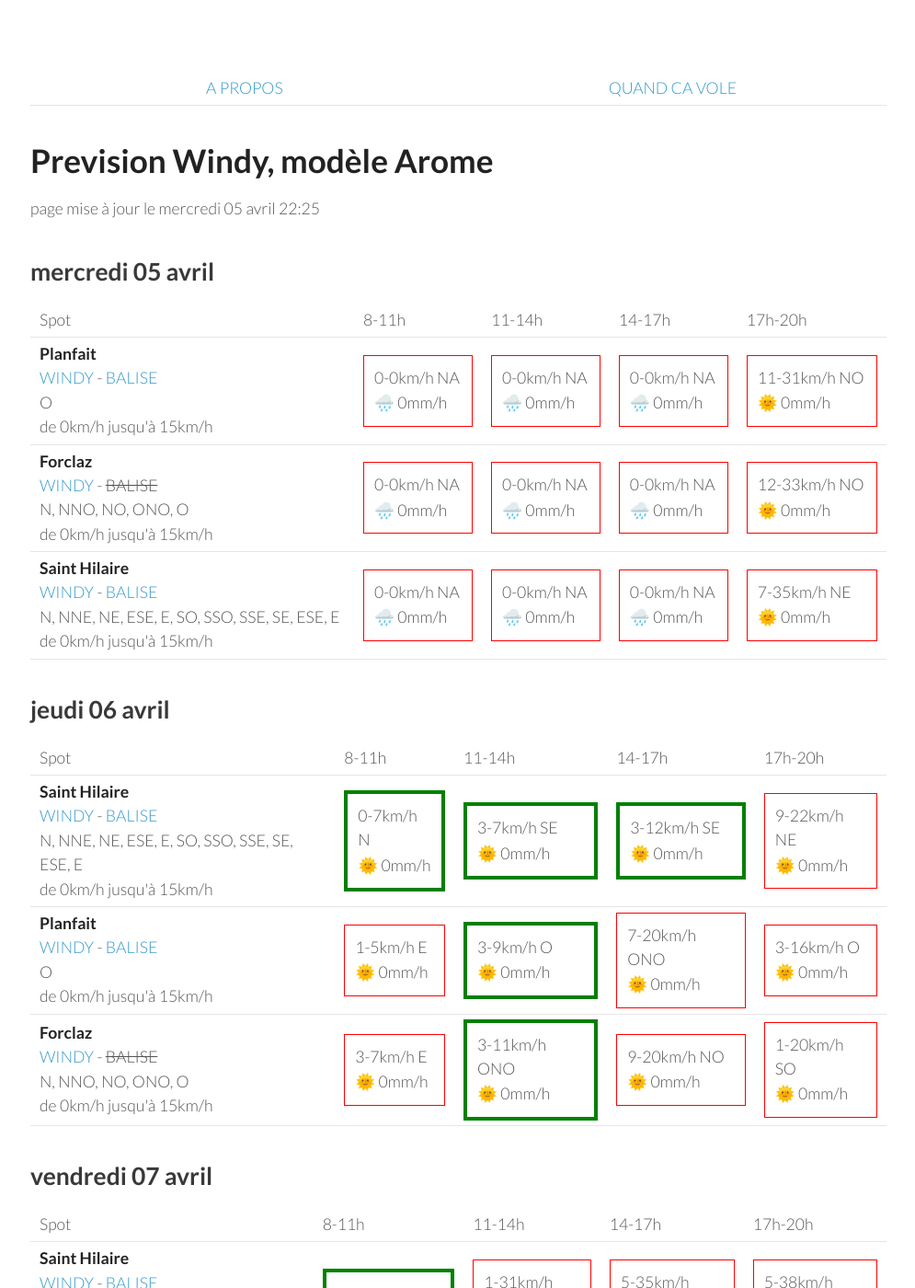
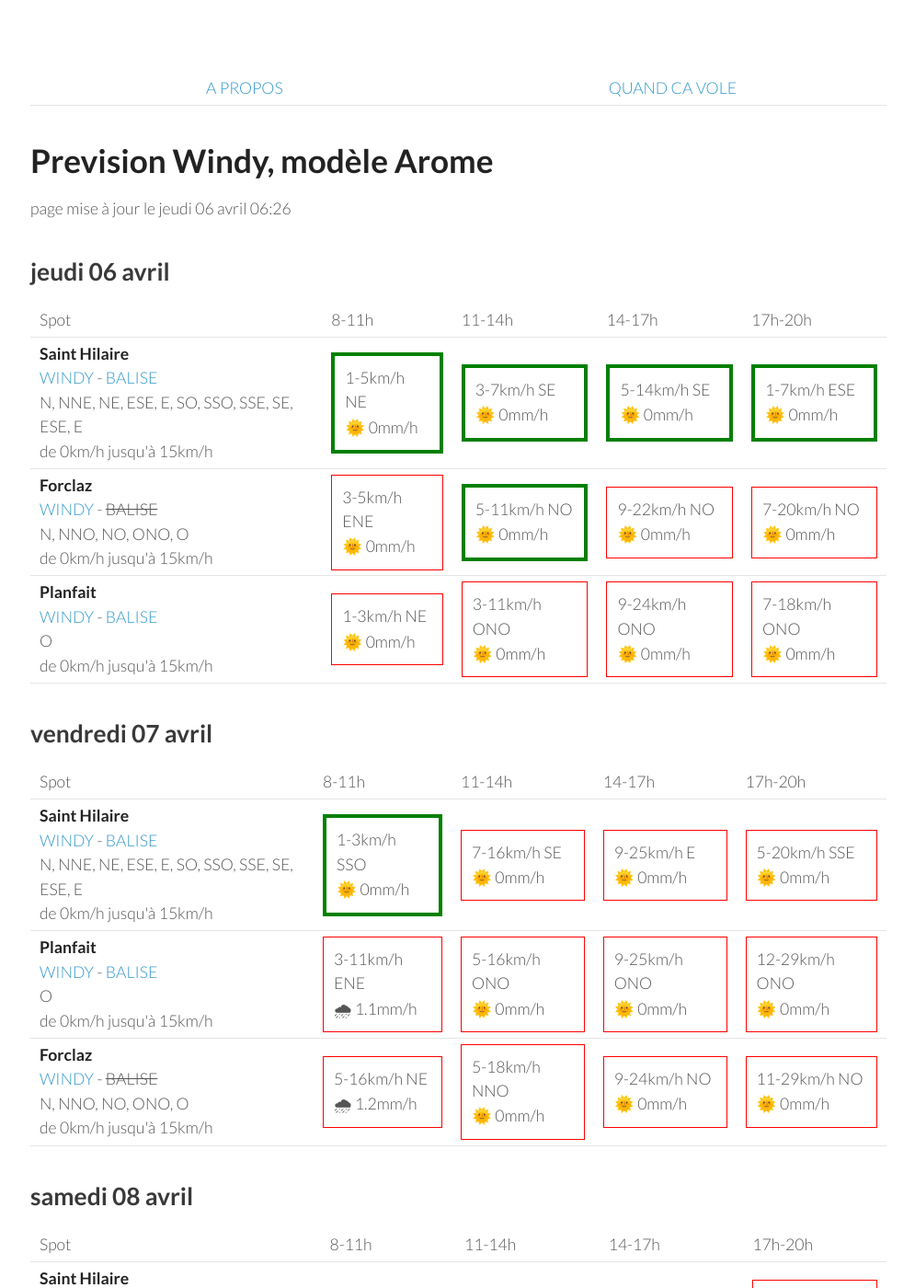
Before and after one commit to parapente-dans-le-nord/parapente-dans-le-nord.github.io, a Jekyll site: the page built from alpes_nord.markdown, in a window 1280 px wide and 1400 px high. Shown: the whole window at 92% size, without its empty margins (25-1020 px from the left). Built offline with Jekyll 4.4.1, drawn with Linux system fonts in a browser that asks for light colours; some of the changed text lies outside the part shown.

Commit message:
update index.markdown

```diff
--- a/alpes_nord.markdown
+++ b/alpes_nord.markdown
@@ -7,51 +7,8 @@ title:  "Tous les spots"
 {: .links}
 
 # Prevision Windy, modèle Arome
-page mise à jour le mercredi 05 avril 22:25
+page mise à jour le jeudi 06 avril 06:26
 
-## mercredi 05 avril
-
-{::nomarkdown}
-<table>
-  <tbody>
-    <tr>
-      <td>Spot</td>
-      <td>8-11h</td>
-      <td>11-14h</td>
-      <td>14-17h</td>
-      <td>17h-20h</td>
-    </tr>
-<tr>
-        <td><strong>Planfait</strong><br><a href="https://windy.com/45.853/6.223?45.415,6.223,8">WINDY</a> - <span class=""><a href="https://www.openwindmap.org/PP496">BALISE</a> </span><br> <span class="vent-favorable">O</span><br><span class="force-vent">de 0km/h jusqu'à 15km/h</span> </td>
-
-            <td><div class="not-flyable"><p>0-0km/h NA</p><p>🌧️ 0mm/h</p></div></td>
-            <td><div class="not-flyable"><p>0-0km/h NA</p><p>🌧️ 0mm/h</p></div></td>
-            <td><div class="not-flyable"><p>0-0km/h NA</p><p>🌧️ 0mm/h</p></div></td>
-            <td><div class="not-flyable"><p>11-31km/h NO</p><p>🌞 0mm/h</p></div></td>
-
-    </tr>
-<tr>
-        <td><strong>Forclaz</strong><br><a href="https://windy.com/45.814/6.247?45.375,6.246,8,m:eVwaglz">WINDY</a> - <span class="no-balise"> BALISE </span><br> <span class="vent-favorable">N, NNO, NO, ONO, O</span><br><span class="force-vent">de 0km/h jusqu'à 15km/h</span> </td>
-
-            <td><div class="not-flyable"><p>0-0km/h NA</p><p>🌧️ 0mm/h</p></div></td>
-            <td><div class="not-flyable"><p>0-0km/h NA</p><p>🌧️ 0mm/h</p></div></td>
-            <td><div class="not-flyable"><p>0-0km/h NA</p><p>🌧️ 0mm/h</p></div></td>
-            <td><div class="not-flyable"><p>12-33km/h NO</p><p>🌞 0mm/h</p></div></td>
-
-    </tr>
-<tr>
-        <td><strong>Saint Hilaire</strong><br><a href="https://windy.com/45.307/5.888?45.087,5.889,9,m:eUFagkX">WINDY</a> - <span class=""><a href="http://www.balisemeteo.com/balise.php?idBalise=61">BALISE</a> </span><br> <span class="vent-favorable">N, NNE, NE, ESE, E, SO, SSO, SSE, SE, ESE, E</span><br><span class="force-vent">de 0km/h jusqu'à 15km/h</span> </td>
-
-            <td><div class="not-flyable"><p>0-0km/h NA</p><p>🌧️ 0mm/h</p></div></td>
-            <td><div class="not-flyable"><p>0-0km/h NA</p><p>🌧️ 0mm/h</p></div></td>
-            <td><div class="not-flyable"><p>0-0km/h NA</p><p>🌧️ 0mm/h</p></div></td>
-            <td><div class="not-flyable"><p>7-35km/h NE</p><p>🌞 0mm/h</p></div></td>
-
-    </tr>
-
-</tbody>
-</table>
-{:/}
 ## jeudi 06 avril
 
 {::nomarkdown}
@@ -67,30 +24,30 @@ page mise à jour le mercredi 05 avril 22:25
 <tr>
         <td><strong>Saint Hilaire</strong><br><a href="https://windy.com/45.307/5.888?45.087,5.889,9,m:eUFagkX">WINDY</a> - <span class=""><a href="http://www.balisemeteo.com/balise.php?idBalise=61">BALISE</a> </span><br> <span class="vent-favorable">N, NNE, NE, ESE, E, SO, SSO, SSE, SE, ESE, E</span><br><span class="force-vent">de 0km/h jusqu'à 15km/h</span> </td>
 
-            <td><div class="flyable"><p>0-7km/h N</p><p>🌞 0mm/h</p></div></td>
+            <td><div class="flyable"><p>1-5km/h NE</p><p>🌞 0mm/h</p></div></td>
             <td><div class="flyable"><p>3-7km/h SE</p><p>🌞 0mm/h</p></div></td>
-            <td><div class="flyable"><p>3-12km/h SE</p><p>🌞 0mm/h</p></div></td>
-            <td><div class="not-flyable"><p>9-22km/h NE</p><p>🌞 0mm/h</p></div></td>
+            <td><div class="flyable"><p>5-14km/h SE</p><p>🌞 0mm/h</p></div></td>
+            <td><div class="flyable"><p>1-7km/h ESE</p><p>🌞 0mm/h</p></div></td>
+
+
+    </tr>
+<tr>
+        <td><strong>Forclaz</strong><br><a href="https://windy.com/45.814/6.247?45.375,6.246,8,m:eVwaglz">WINDY</a> - <span class="no-balise"> BALISE </span><br> <span class="vent-favorable">N, NNO, NO, ONO, O</span><br><span class="force-vent">de 0km/h jusqu'à 15km/h</span> </td>
+
+            <td><div class="not-flyable"><p>3-5km/h ENE</p><p>🌞 0mm/h</p></div></td>
+            <td><div class="flyable"><p>5-11km/h NO</p><p>🌞 0mm/h</p></div></td>
+            <td><div class="not-flyable"><p>9-22km/h NO</p><p>🌞 0mm/h</p></div></td>
+            <td><div class="not-flyable"><p>7-20km/h NO</p><p>🌞 0mm/h</p></div></td>
 
 
     </tr>
 <tr>
         <td><strong>Planfait</strong><br><a href="https://windy.com/45.853/6.223?45.415,6.223,8">WINDY</a> - <span class=""><a href="https://www.openwindmap.org/PP496">BALISE</a> </span><br> <span class="vent-favorable">O</span><br><span class="force-vent">de 0km/h jusqu'à 15km/h</span> </td>
 
-            <td><div class="not-flyable"><p>1-5km/h E</p><p>🌞 0mm/h</p></div></td>
-            <td><div class="flyable"><p>3-9km/h O</p><p>🌞 0mm/h</p></div></td>
-            <td><div class="not-flyable"><p>7-20km/h ONO</p><p>🌞 0mm/h</p></div></td>
-            <td><div class="not-flyable"><p>3-16km/h O</p><p>🌞 0mm/h</p></div></td>
-
-
-    </tr>
-<tr>
-        <td><strong>Forclaz</strong><br><a href="https://windy.com/45.814/6.247?45.375,6.246,8,m:eVwaglz">WINDY</a> - <span class="no-balise"> BALISE </span><br> <span class="vent-favorable">N, NNO, NO, ONO, O</span><br><span class="force-vent">de 0km/h jusqu'à 15km/h</span> </td>
-
-            <td><div class="not-flyable"><p>3-7km/h E</p><p>🌞 0mm/h</p></div></td>
-            <td><div class="flyable"><p>3-11km/h ONO</p><p>🌞 0mm/h</p></div></td>
-            <td><div class="not-flyable"><p>9-20km/h NO</p><p>🌞 0mm/h</p></div></td>
-            <td><div class="not-flyable"><p>1-20km/h SO</p><p>🌞 0mm/h</p></div></td>
+            <td><div class="not-flyable"><p>1-3km/h NE</p><p>🌞 0mm/h</p></div></td>
+            <td><div class="not-flyable"><p>3-11km/h ONO</p><p>🌞 0mm/h</p></div></td>
+            <td><div class="not-flyable"><p>9-24km/h ONO</p><p>🌞 0mm/h</p></div></td>
+            <td><div class="not-flyable"><p>7-18km/h ONO</p><p>🌞 0mm/h</p></div></td>
 
 
     </tr>
@@ -114,29 +71,29 @@ page mise à jour le mercredi 05 avril 22:25
         <td><strong>Saint Hilaire</strong><br><a href="https://windy.com/45.307/5.888?45.087,5.889,9,m:eUFagkX">WINDY</a> - <span class=""><a href="http://www.balisemeteo.com/balise.php?idBalise=61">BALISE</a> </span><br> <span class="vent-favorable">N, NNE, NE, ESE, E, SO, SSO, SSE, SE, ESE, E</span><br><span class="force-vent">de 0km/h jusqu'à 15km/h</span> </td>
 
             <td><div class="flyable"><p>1-3km/h SSO</p><p>🌞 0mm/h</p></div></td>
-            <td><div class="not-flyable"><p>1-31km/h SSO</p><p>🌧 4.6mm/h</p></div></td>
-            <td><div class="not-flyable"><p>5-35km/h NNO</p><p>🌧 0.5mm/h</p></div></td>
-            <td><div class="not-flyable"><p>5-38km/h NNO</p><p>🌧 0.4mm/h</p></div></td>
+            <td><div class="not-flyable"><p>7-16km/h SE</p><p>🌞 0mm/h</p></div></td>
+            <td><div class="not-flyable"><p>9-25km/h E</p><p>🌞 0mm/h</p></div></td>
+            <td><div class="not-flyable"><p>5-20km/h SSE</p><p>🌞 0mm/h</p></div></td>
+
+
+    </tr>
+<tr>
+        <td><strong>Planfait</strong><br><a href="https://windy.com/45.853/6.223?45.415,6.223,8">WINDY</a> - <span class=""><a href="https://www.openwindmap.org/PP496">BALISE</a> </span><br> <span class="vent-favorable">O</span><br><span class="force-vent">de 0km/h jusqu'à 15km/h</span> </td>
+
+            <td><div class="not-flyable"><p>3-11km/h ENE</p><p>🌧 1.1mm/h</p></div></td>
+            <td><div class="not-flyable"><p>5-16km/h ONO</p><p>🌞 0mm/h</p></div></td>
+            <td><div class="not-flyable"><p>9-25km/h ONO</p><p>🌞 0mm/h</p></div></td>
+            <td><div class="not-flyable"><p>12-29km/h ONO</p><p>🌞 0mm/h</p></div></td>
 
 
     </tr>
 <tr>
         <td><strong>Forclaz</strong><br><a href="https://windy.com/45.814/6.247?45.375,6.246,8,m:eVwaglz">WINDY</a> - <span class="no-balise"> BALISE </span><br> <span class="vent-favorable">N, NNO, NO, ONO, O</span><br><span class="force-vent">de 0km/h jusqu'à 15km/h</span> </td>
 
-            <td><div class="flyable"><p>5-11km/h N</p><p>🌞 0mm/h</p></div></td>
-            <td><div class="not-flyable"><p>1-29km/h S</p><p>🌧 3.9mm/h</p></div></td>
-            <td><div class="not-flyable"><p>5-27km/h ONO</p><p>🌧 1.2mm/h</p></div></td>
-            <td><div class="not-flyable"><p>5-27km/h NO</p><p>🌧 0.3mm/h</p></div></td>
-
-
-    </tr>
-<tr>
-        <td><strong>Planfait</strong><br><a href="https://windy.com/45.853/6.223?45.415,6.223,8">WINDY</a> - <span class=""><a href="https://www.openwindmap.org/PP496">BALISE</a> </span><br> <span class="vent-favorable">O</span><br><span class="force-vent">de 0km/h jusqu'à 15km/h</span> </td>
-
-            <td><div class="not-flyable"><p>12-27km/h NNO</p><p>🌞 0mm/h</p></div></td>
-            <td><div class="not-flyable"><p>3-27km/h S</p><p>🌧 3mm/h</p></div></td>
-            <td><div class="not-flyable"><p>5-27km/h ONO</p><p>🌧 1mm/h</p></div></td>
-            <td><div class="not-flyable"><p>5-27km/h NO</p><p>🌧 0.4mm/h</p></div></td>
+            <td><div class="not-flyable"><p>5-16km/h NE</p><p>🌧 1.2mm/h</p></div></td>
+            <td><div class="not-flyable"><p>5-18km/h NNO</p><p>🌞 0mm/h</p></div></td>
+            <td><div class="not-flyable"><p>9-24km/h NO</p><p>🌞 0mm/h</p></div></td>
+            <td><div class="not-flyable"><p>11-29km/h NO</p><p>🌞 0mm/h</p></div></td>
 
 
     </tr>
@@ -159,20 +116,20 @@ page mise à jour le mercredi 05 avril 22:25
 <tr>
         <td><strong>Saint Hilaire</strong><br><a href="https://windy.com/45.307/5.888?45.087,5.889,9,m:eUFagkX">WINDY</a> - <span class=""><a href="http://www.balisemeteo.com/balise.php?idBalise=61">BALISE</a> </span><br> <span class="vent-favorable">N, NNE, NE, ESE, E, SO, SSO, SSE, SE, ESE, E</span><br><span class="force-vent">de 0km/h jusqu'à 15km/h</span> </td>
 
-            <td><div class="not-flyable"><p>5-35km/h ENE</p><p>🌞 0mm/h</p></div></td>
-            <td><div class="not-flyable"><p>3-35km/h N</p><p>🌞 0mm/h</p></div></td>
-            <td><div class="not-flyable"><p>7-40km/h N</p><p>🌞 0mm/h</p></div></td>
-            <td><div class="not-flyable"><p>9-48km/h N</p><p>🌞 0mm/h</p></div></td>
+            <td><div class="not-flyable"><p>3-25km/h E</p><p>🌞 0mm/h</p></div></td>
+            <td><div class="not-flyable"><p>3-22km/h NO</p><p>🌞 0mm/h</p></div></td>
+            <td><div class="not-flyable"><p>5-29km/h NO</p><p>🌞 0mm/h</p></div></td>
+            <td><div class="not-flyable"><p>5-35km/h NNO</p><p>🌞 0mm/h</p></div></td>
 
 
     </tr>
 <tr>
         <td><strong>Planfait</strong><br><a href="https://windy.com/45.853/6.223?45.415,6.223,8">WINDY</a> - <span class=""><a href="https://www.openwindmap.org/PP496">BALISE</a> </span><br> <span class="vent-favorable">O</span><br><span class="force-vent">de 0km/h jusqu'à 15km/h</span> </td>
 
-            <td><div class="not-flyable"><p>5-18km/h E</p><p>🌞 0mm/h</p></div></td>
-            <td><div class="not-flyable"><p>5-20km/h ONO</p><p>🌞 0mm/h</p></div></td>
+            <td><div class="not-flyable"><p>3-16km/h ESE</p><p>🌞 0mm/h</p></div></td>
+            <td><div class="not-flyable"><p>3-20km/h ONO</p><p>🌞 0mm/h</p></div></td>
             <td><div class="not-flyable"><p>7-29km/h NO</p><p>🌞 0mm/h</p></div></td>
-            <td><div class="not-flyable"><p>7-33km/h NO</p><p>🌞 0mm/h</p></div></td>
+            <td><div class="not-flyable"><p>7-31km/h NO</p><p>🌞 0mm/h</p></div></td>
 
 
     </tr>
@@ -180,9 +137,9 @@ page mise à jour le mercredi 05 avril 22:25
         <td><strong>Forclaz</strong><br><a href="https://windy.com/45.814/6.247?45.375,6.246,8,m:eVwaglz">WINDY</a> - <span class="no-balise"> BALISE </span><br> <span class="vent-favorable">N, NNO, NO, ONO, O</span><br><span class="force-vent">de 0km/h jusqu'à 15km/h</span> </td>
 
             <td><div class="not-flyable"><p>5-18km/h ESE</p><p>🌞 0mm/h</p></div></td>
-            <td><div class="not-flyable"><p>3-18km/h ONO</p><p>🌞 0mm/h</p></div></td>
-            <td><div class="not-flyable"><p>5-29km/h NO</p><p>🌞 0mm/h</p></div></td>
-            <td><div class="not-flyable"><p>7-33km/h NO</p><p>🌞 0mm/h</p></div></td>
+            <td><div class="not-flyable"><p>3-20km/h ONO</p><p>🌞 0mm/h</p></div></td>
+            <td><div class="not-flyable"><p>7-29km/h ONO</p><p>🌞 0mm/h</p></div></td>
+            <td><div class="not-flyable"><p>5-33km/h NO</p><p>🌞 0mm/h</p></div></td>
 
 
     </tr>
@@ -205,17 +162,17 @@ page mise à jour le mercredi 05 avril 22:25
 <tr>
         <td><strong>Saint Hilaire</strong><br><a href="https://windy.com/45.307/5.888?45.087,5.889,9,m:eUFagkX">WINDY</a> - <span class=""><a href="http://www.balisemeteo.com/balise.php?idBalise=61">BALISE</a> </span><br> <span class="vent-favorable">N, NNE, NE, ESE, E, SO, SSO, SSE, SE, ESE, E</span><br><span class="force-vent">de 0km/h jusqu'à 15km/h</span> </td>
 
-            <td><div class="not-flyable"><p>1-20km/h ENE</p><p>🌞 0mm/h</p></div></td>
+            <td><div class="not-flyable"><p>3-22km/h NE</p><p>🌞 0mm/h</p></div></td>
             <td><div class="not-flyable"><p>3-20km/h NO</p><p>🌞 0mm/h</p></div></td>
             <td><div class="not-flyable"><p>5-33km/h NNO</p><p>🌞 0mm/h</p></div></td>
-            <td><div class="not-flyable"><p>7-40km/h N</p><p>🌞 0mm/h</p></div></td>
+            <td><div class="not-flyable"><p>7-38km/h N</p><p>🌞 0mm/h</p></div></td>
 
 
     </tr>
 <tr>
         <td><strong>Planfait</strong><br><a href="https://windy.com/45.853/6.223?45.415,6.223,8">WINDY</a> - <span class=""><a href="https://www.openwindmap.org/PP496">BALISE</a> </span><br> <span class="vent-favorable">O</span><br><span class="force-vent">de 0km/h jusqu'à 15km/h</span> </td>
 
-            <td><div class="not-flyable"><p>3-12km/h ESE</p><p>🌞 0mm/h</p></div></td>
+            <td><div class="not-flyable"><p>3-14km/h ESE</p><p>🌞 0mm/h</p></div></td>
             <td><div class="not-flyable"><p>3-18km/h ONO</p><p>🌞 0mm/h</p></div></td>
             <td><div class="not-flyable"><p>7-29km/h NO</p><p>🌞 0mm/h</p></div></td>
             <td><div class="not-flyable"><p>7-33km/h NNO</p><p>🌞 0mm/h</p></div></td>
@@ -225,8 +182,8 @@ page mise à jour le mercredi 05 avril 22:25
 <tr>
         <td><strong>Forclaz</strong><br><a href="https://windy.com/45.814/6.247?45.375,6.246,8,m:eVwaglz">WINDY</a> - <span class="no-balise"> BALISE </span><br> <span class="vent-favorable">N, NNO, NO, ONO, O</span><br><span class="force-vent">de 0km/h jusqu'à 15km/h</span> </td>
 
-            <td><div class="not-flyable"><p>5-14km/h ESE</p><p>🌞 0mm/h</p></div></td>
-            <td><div class="not-flyable"><p>3-18km/h ONO</p><p>🌞 0mm/h</p></div></td>
+            <td><div class="not-flyable"><p>5-16km/h ESE</p><p>🌞 0mm/h</p></div></td>
+            <td><div class="not-flyable"><p>3-16km/h ONO</p><p>🌞 0mm/h</p></div></td>
             <td><div class="not-flyable"><p>7-29km/h NO</p><p>🌞 0mm/h</p></div></td>
             <td><div class="not-flyable"><p>7-35km/h NO</p><p>🌞 0mm/h</p></div></td>
 
@@ -259,16 +216,6 @@ page mise à jour le mercredi 05 avril 22:25
 
     </tr>
 <tr>
-        <td><strong>Saint Hilaire</strong><br><a href="https://windy.com/45.307/5.888?45.087,5.889,9,m:eUFagkX">WINDY</a> - <span class=""><a href="http://www.balisemeteo.com/balise.php?idBalise=61">BALISE</a> </span><br> <span class="vent-favorable">N, NNE, NE, ESE, E, SO, SSO, SSE, SE, ESE, E</span><br><span class="force-vent">de 0km/h jusqu'à 15km/h</span> </td>
-
-            <td><div class="not-flyable"><p>3-35km/h E</p><p>🌞 0mm/h</p></div></td>
-            <td><div class="not-flyable"><p>3-27km/h NNO</p><p>🌞 0mm/h</p></div></td>
-            <td><div class="not-flyable"><p>7-40km/h N</p><p>🌞 0mm/h</p></div></td>
-            <td><div class="not-flyable"><p>9-48km/h NNE</p><p>🌞 0mm/h</p></div></td>
-
-
-    </tr>
-<tr>
         <td><strong>Forclaz</strong><br><a href="https://windy.com/45.814/6.247?45.375,6.246,8,m:eVwaglz">WINDY</a> - <span class="no-balise"> BALISE </span><br> <span class="vent-favorable">N, NNO, NO, ONO, O</span><br><span class="force-vent">de 0km/h jusqu'à 15km/h</span> </td>
 
             <td><div class="not-flyable"><p>3-16km/h ESE</p><p>🌞 0mm/h</p></div></td>
@@ -278,6 +225,16 @@ page mise à jour le mercredi 05 avril 22:25
 
 
     </tr>
+<tr>
+        <td><strong>Saint Hilaire</strong><br><a href="https://windy.com/45.307/5.888?45.087,5.889,9,m:eUFagkX">WINDY</a> - <span class=""><a href="http://www.balisemeteo.com/balise.php?idBalise=61">BALISE</a> </span><br> <span class="vent-favorable">N, NNE, NE, ESE, E, SO, SSO, SSE, SE, ESE, E</span><br><span class="force-vent">de 0km/h jusqu'à 15km/h</span> </td>
+
+            <td><div class="not-flyable"><p>1-18km/h NE</p><p>🌞 0mm/h</p></div></td>
+            <td><div class="not-flyable"><p>3-18km/h O</p><p>🌞 0mm/h</p></div></td>
+            <td><div class="not-flyable"><p>5-31km/h O</p><p>🌞 0mm/h</p></div></td>
+            <td><div class="not-flyable"><p>5-33km/h ONO</p><p>🌞 0mm/h</p></div></td>
+
+
+    </tr>
 
 </tbody>
 </table>
```
